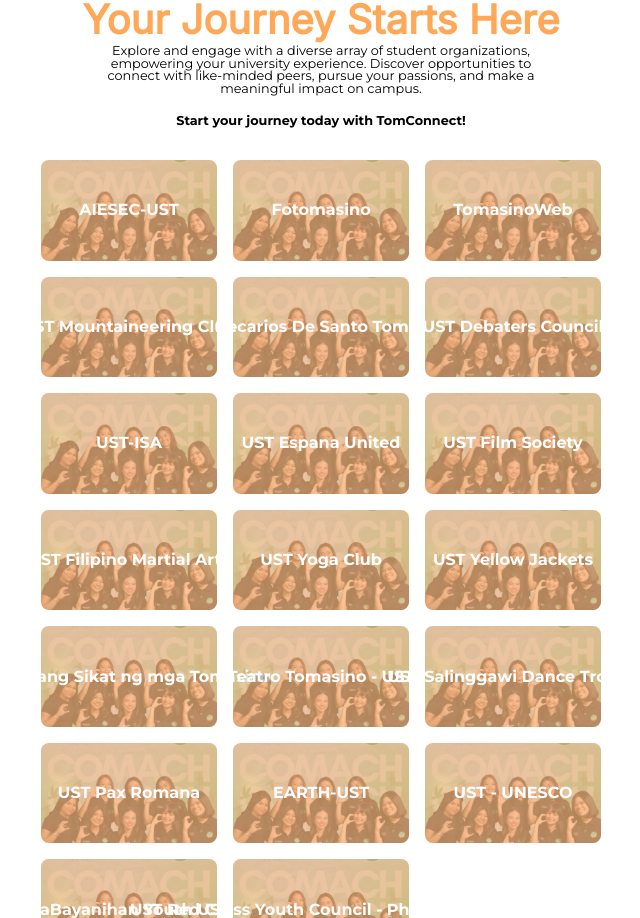
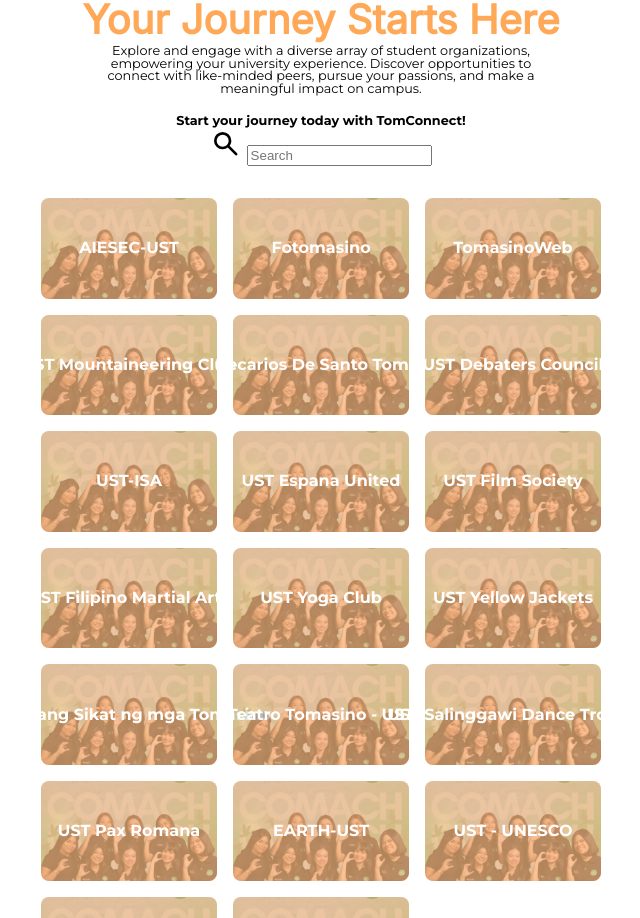
Before and after one commit to ICS2609-2ITI-2024/tomconnect, a PHP site: page /organization.php in a window 1280 px wide. Shown: the top 918 px of the page, without its empty margins (319-959 px from the left). Run offline with PHP 8.4, Linux system fonts and the light colour scheme; data comes from the database, SQL or seed files in the repository; classes that the project's autoload settings leave out are loaded by file name.

Commit message:
search for org

```diff
--- a/public/organization.php
+++ b/public/organization.php
@@ -24,6 +24,15 @@ require_once (dirname(__DIR__)) . "\\vendor\\autoload.php";
             Start your journey today with TomConnect!
         </div>
 
+        <div class="search">
+            <form action="" method="get" class="search-form">
+                <svg xmlns="http://www.w3.org/2000/svg" width="32" height="32" viewBox="0 0 24 24">
+                    <path fill="currentColor" d="M9.5 16q-2.725 0-4.612-1.888T3 9.5q0-2.725 1.888-4.612T9.5 3q2.725 0 4.613 1.888T16 9.5q0 1.1-.35 2.075T14.7 13.3l5.6 5.6q.275.275.275.7t-.275.7q-.275.275-.7.275t-.7-.275l-5.6-5.6q-.75.6-1.725.95T9.5 16m0-2q1.875 0 3.188-1.312T14 9.5q0-1.875-1.312-3.187T9.5 5Q7.625 5 6.313 6.313T5 9.5q0 1.875 1.313 3.188T9.5 14" />
+                </svg>
+                <input type="text" name="q" id="q" autocomplete="off" placeholder="Search">
+            </form>
+        </div>
+
         <div class="org-grid-container">
             <?php
 
```
